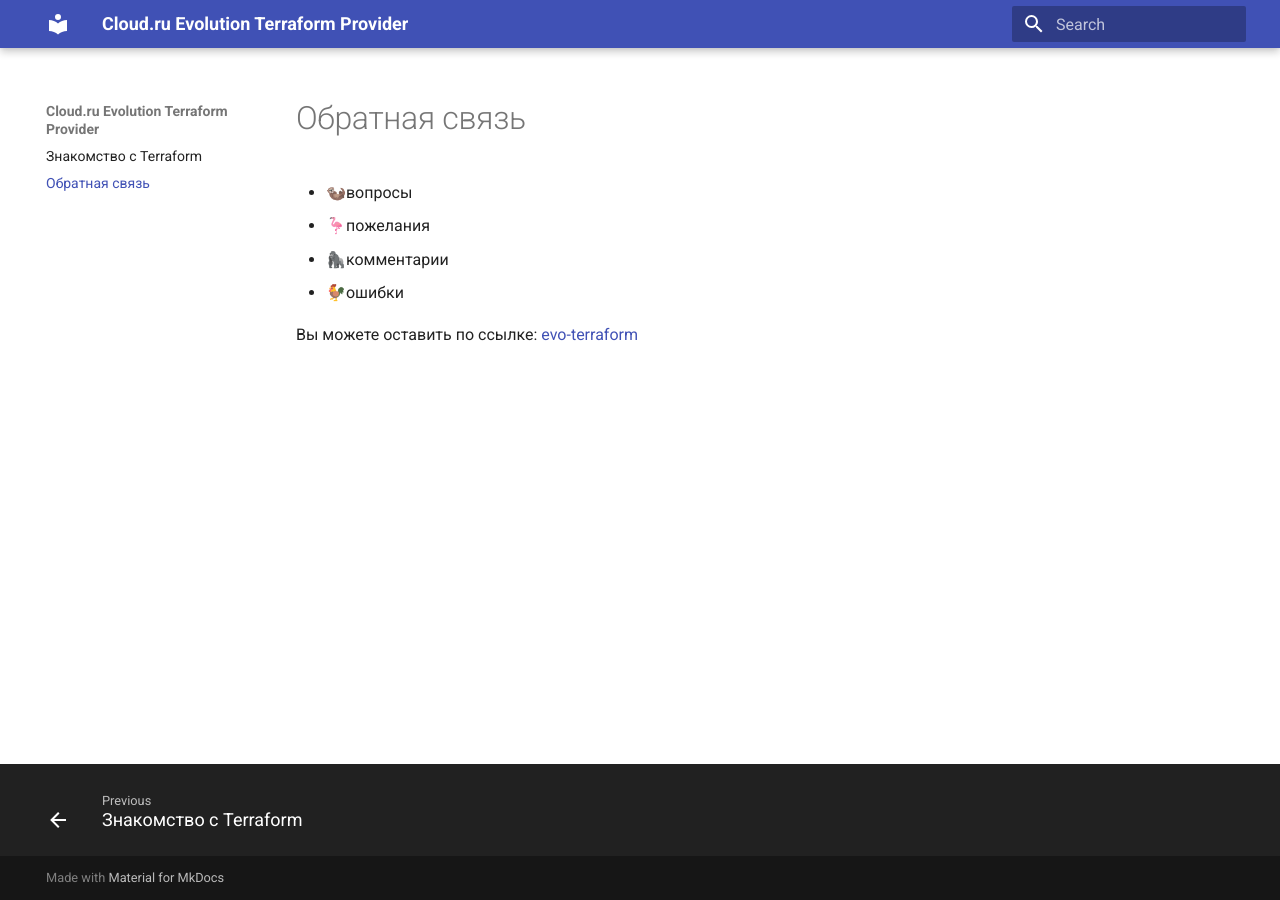
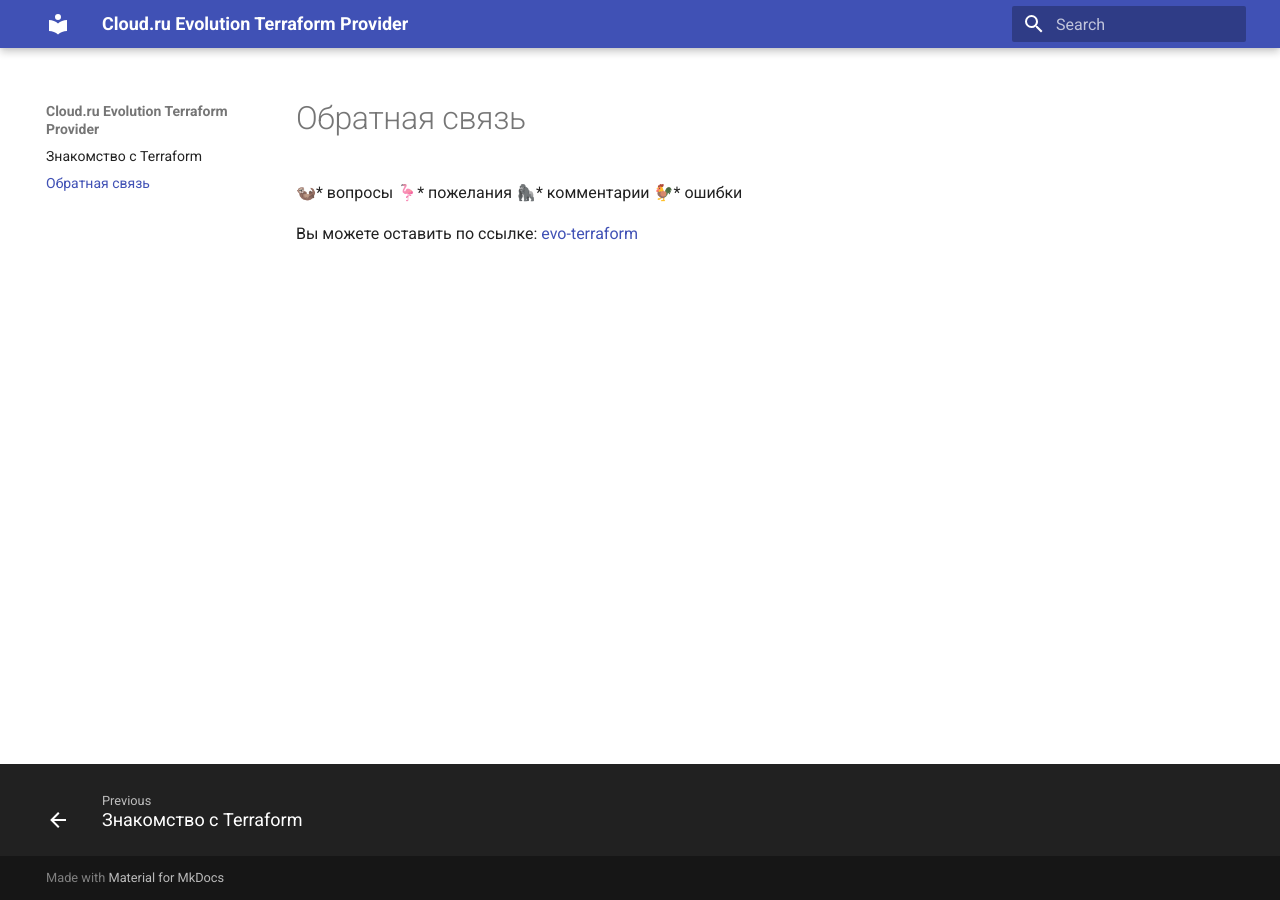
Before and after one commit to CLOUDdotRu/evo-terraform, an MkDocs documentation site: the page built from docs/feedback.md, in a window 1280 px wide. Built offline with MkDocs 1.6.1 and Material for MkDocs 9.7.7, drawn with Linux system fonts in a browser that asks for light colours.

```diff
--- a/docs/feedback.md
+++ b/docs/feedback.md
@@ -1,8 +1,8 @@
 # Обратная связь
 
-* 🦦вопросы
-* 🦩пожелания
-* 🦍комментарии
-* 🐓ошибки
+🦦* вопросы
+🦩* пожелания
+🦍* комментарии
+🐓* ошибки
 
 Вы можете оставить по ссылке: [evo-terraform](https://github.com/CLOUDdotRu/evo-terraform/issues){target=_blank}
```
